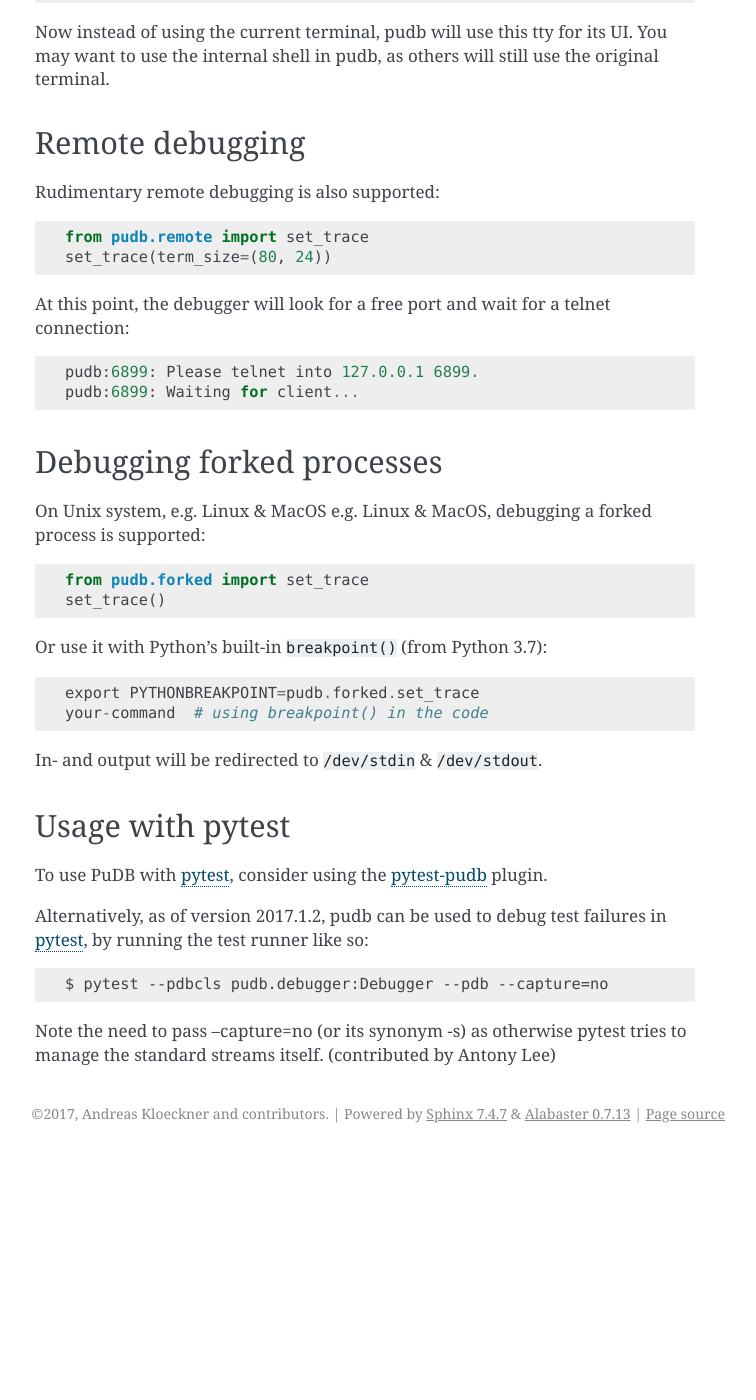
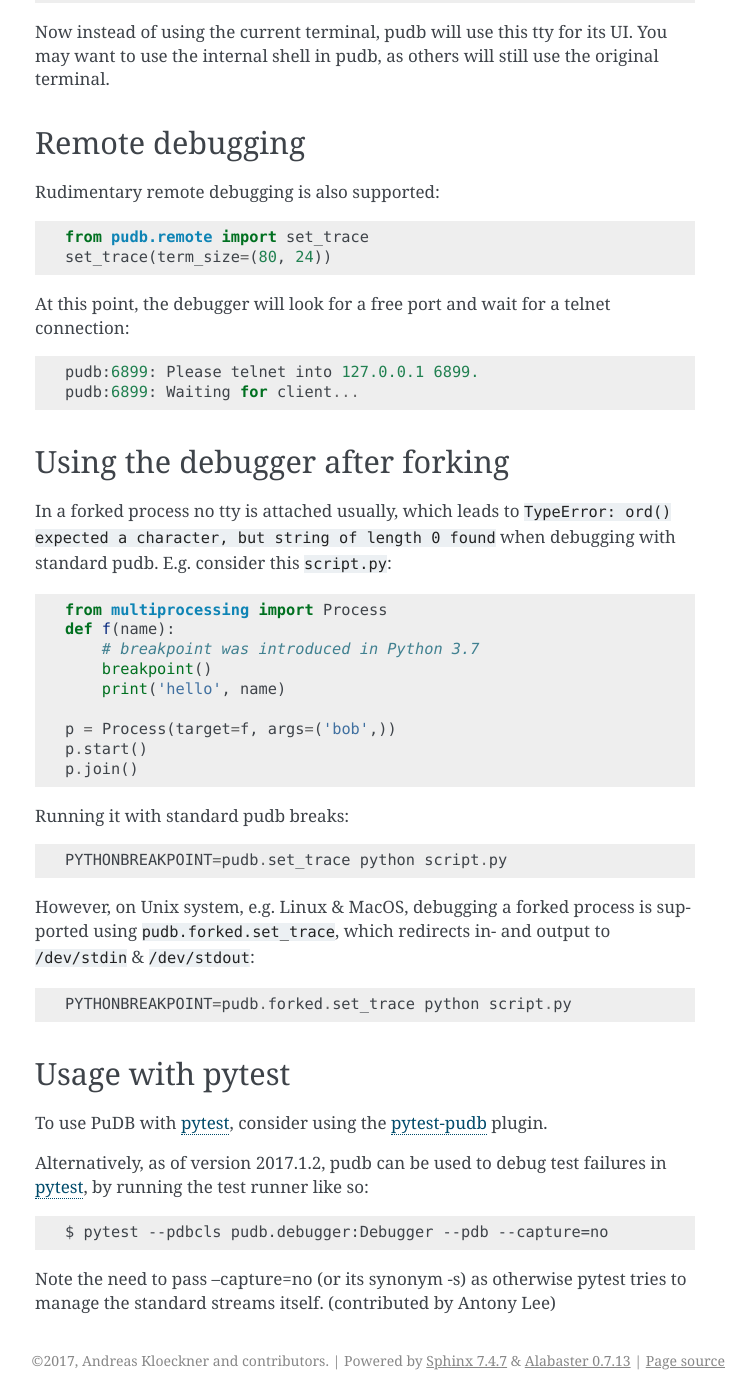
Before and after one commit to inducer/pudb, a Sphinx documentation site: the page built from doc/starting.rst, in a window 1280 px wide and 1400 px high, scrolled down 1466 px. Shown: the whole window, without its empty margins (385-1141 px from the left). Built offline with Sphinx 7.4.7, drawn with Linux system fonts in a browser that asks for light colours; before the commit the page ends 2619 px from its top, so only the background shows below that; some of the changed text lies outside the part shown.

Commit message:
Update starting.rst

```diff
--- a/doc/starting.rst
+++ b/doc/starting.rst
@@ -80,21 +80,33 @@
     pudb:6899: Please telnet into 127.0.0.1 6899.
     pudb:6899: Waiting for client...
 
-Debugging forked processes
+Using the debugger after forking
 ^^^^^^^^^^^^^^^^^^^^^^^^^^
 
-On Unix system, e.g. Linux & MacOS e.g. Linux & MacOS, debugging a forked
-process is supported::
+In a forked process no tty is attached usually, which leads to
+``TypeError: ord() expected a character, but string of length 0 found``
+when debugging with standard pudb. E.g. consider this ``script.py``::
 
-    from pudb.forked import set_trace
-    set_trace()
+    from multiprocessing import Process
+    def f(name):
+        # breakpoint was introduced in Python 3.7
+        breakpoint()
+        print('hello', name)
 
-Or use it with Python's built-in ``breakpoint()`` (from Python 3.7)::
+    p = Process(target=f, args=('bob',))
+    p.start()
+    p.join()
 
-    export PYTHONBREAKPOINT=pudb.forked.set_trace
-    your-command  # using breakpoint() in the code
+Running it with standard pudb breaks::
 
-In- and output will be redirected to ``/dev/stdin`` & ``/dev/stdout``.
+    PYTHONBREAKPOINT=pudb.set_trace python script.py
+
+However, on Unix system, e.g. Linux & MacOS, debugging a forked
+process is supported using ``pudb.forked.set_trace``, which redirects
+in- and output to ``/dev/stdin`` & ``/dev/stdout``::
+
+    PYTHONBREAKPOINT=pudb.forked.set_trace python script.py
+
 
 Usage with pytest
 ^^^^^^^^^^^^^^^^^
```
